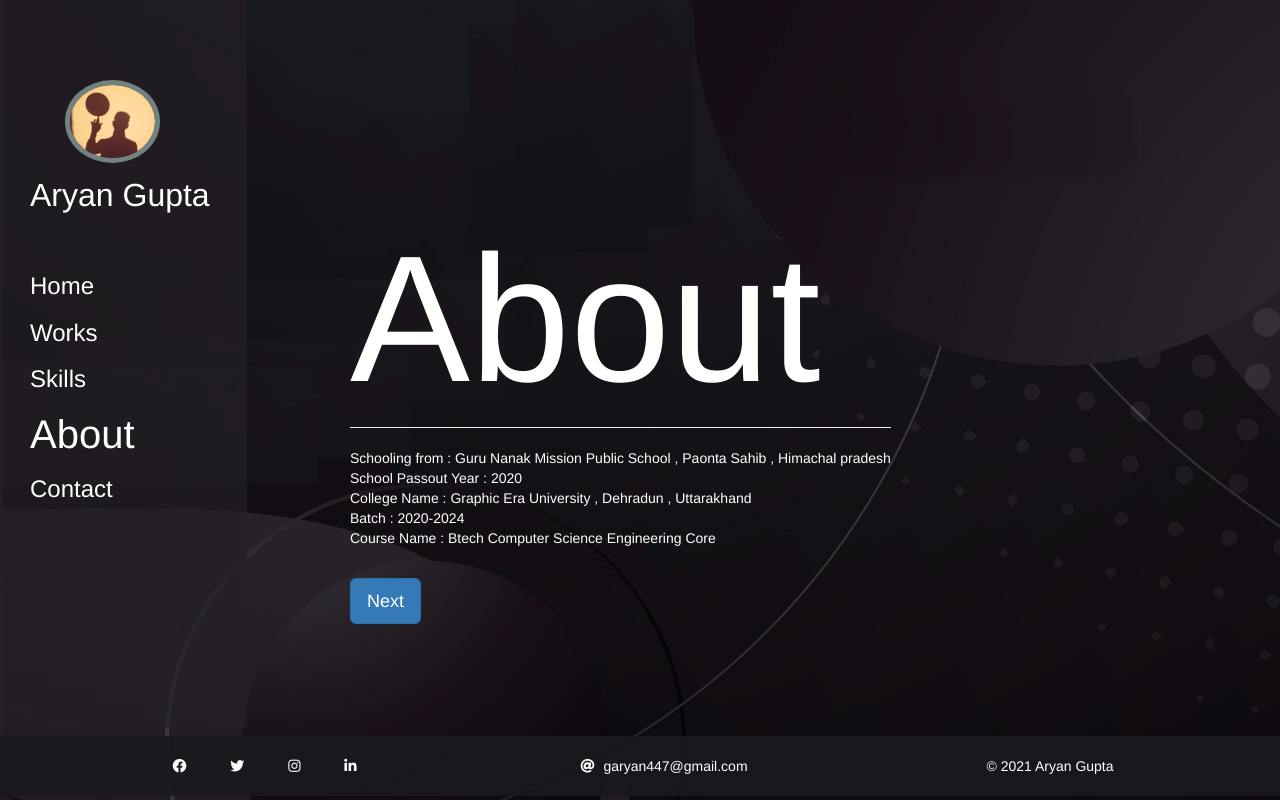
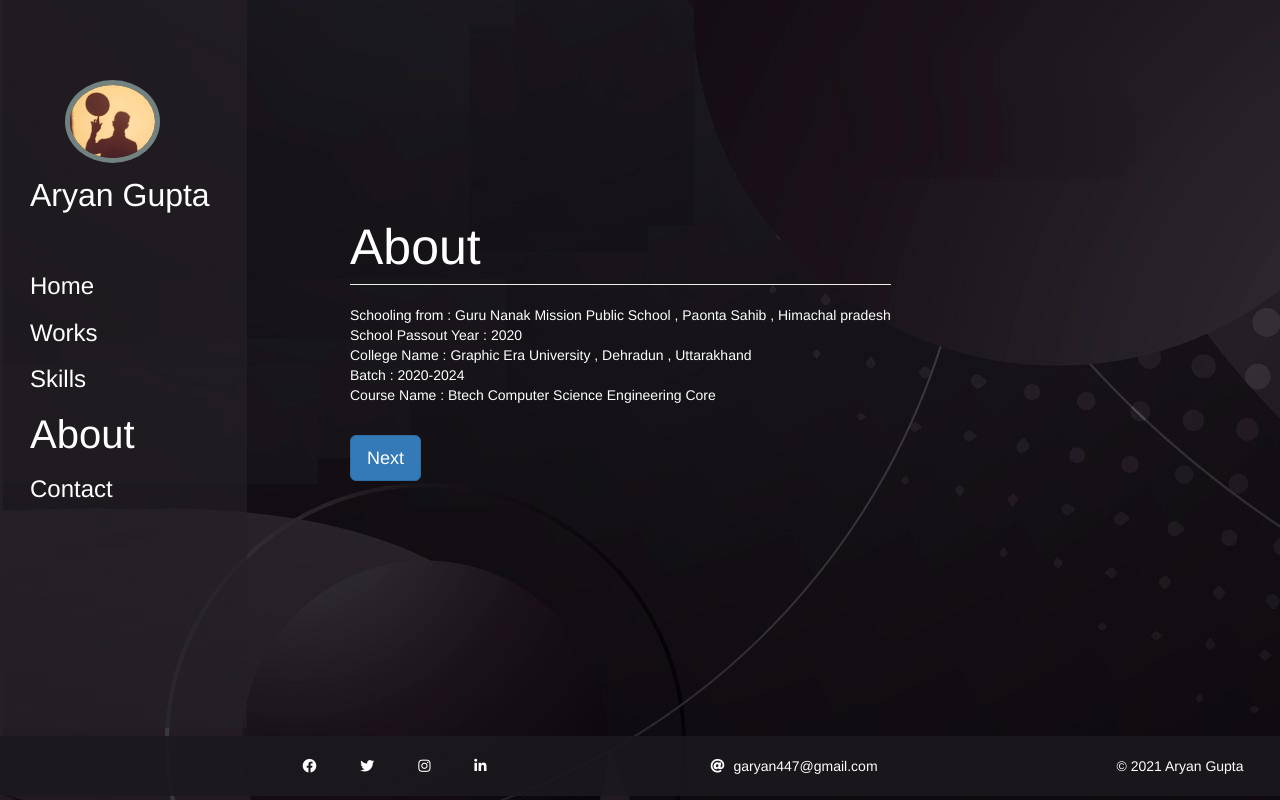
Before and after one commit to aryangupta701/my-protfolio-website-, a plain HTML site: page about.html in a window 1280 px wide. Drawn offline with nearby package versions, Linux system fonts and the light colour scheme.

Commit message:
fontsize correct

```diff
--- a/about.html
+++ b/about.html
@@ -48,7 +48,7 @@ crossorigin="anonymous">
     <div >
         <br><br><br><br><br><br><br><br><br>
 
-        <h1 class="page-header"> <span style="font-size: 180px;">About</span></h1>
+        <h1 class="page-header"> <span style="font-size: 50px;">About</span></h1>
         <p>Schooling from : Guru Nanak Mission Public School , Paonta Sahib , Himachal pradesh <br>
         School Passout Year : 2020 <br>
         College Name : Graphic Era University , Dehradun , Uttarakhand <br>
@@ -66,7 +66,7 @@ crossorigin="anonymous">
 
 
 
-        <div style="width:800px; margin-right: 0;margin-left: 50px">
+        <div style="width:800px; margin-right: 0;margin-left: 180px">
 
             <a href="https://www.facebook.com/profile.php?id=100006414610693" target="_blank">
             <i class="fab  fa-facebook" id="foot-logo"></i>
```
Also changed, not shown: contact.html (+3 -1 lines).
